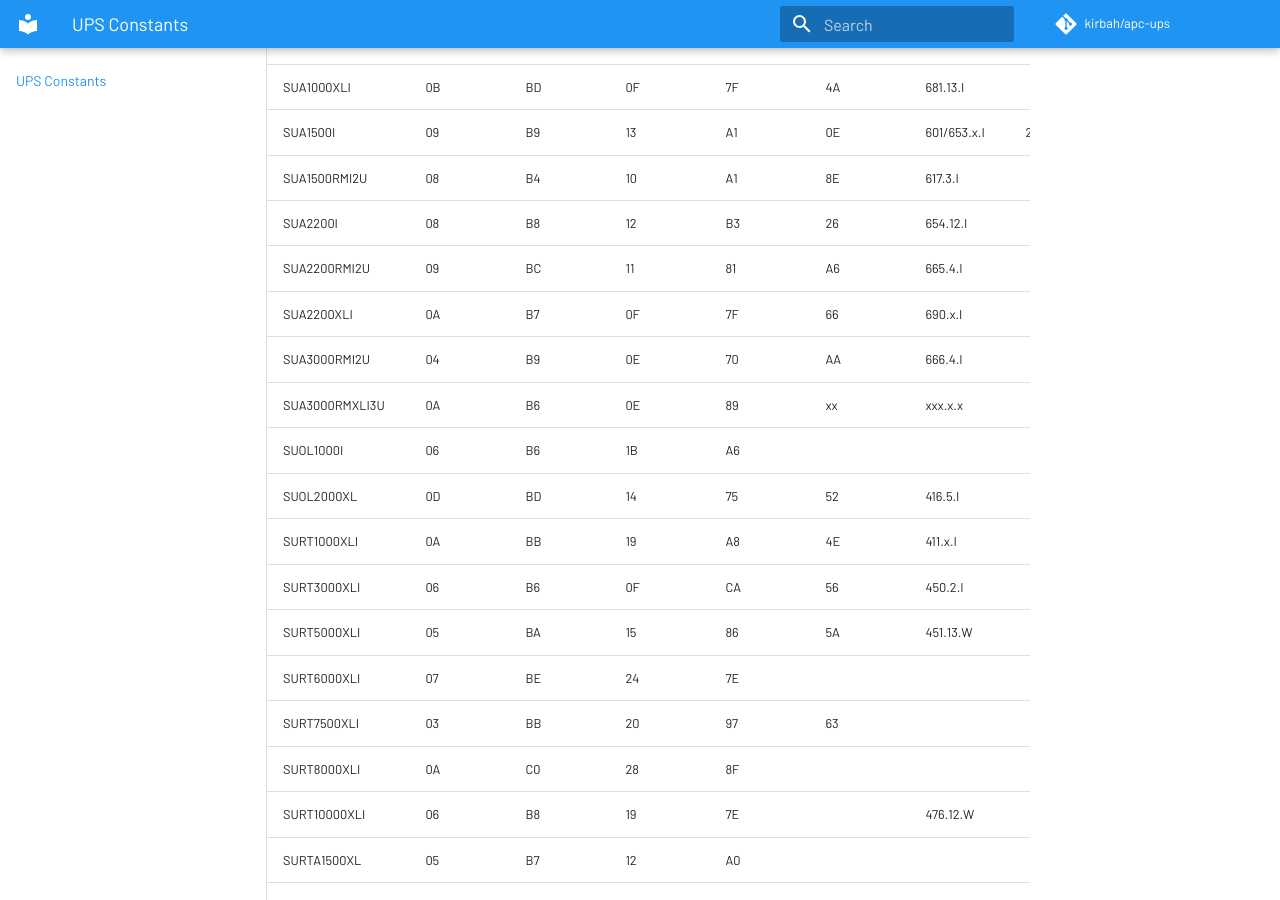
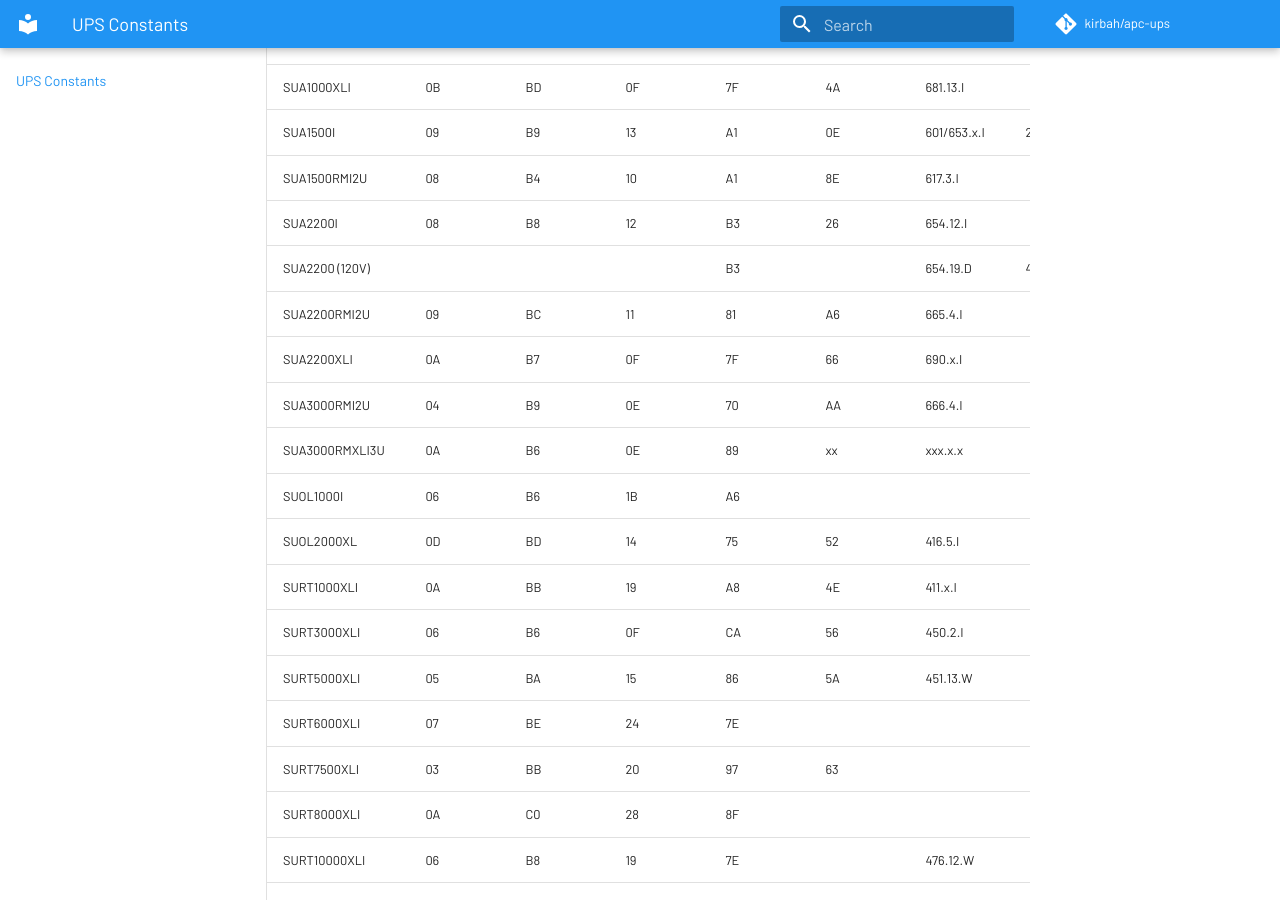
Before and after one commit to kirbah/apc-ups, an MkDocs documentation site: the page built from docs/UPS-constants.md, in a window 1280 px wide and 900 px high, scrolled down 2468 px. Built offline with MkDocs 1.6.1 and Material for MkDocs 9.7.7, drawn with Linux system fonts in a browser that asks for light colours; comment, search, counter and statistics services are not loaded.

Commit message:
Add SUA2200 (120V) battery constant

```diff
--- a/docs/UPS-constants.md
+++ b/docs/UPS-constants.md
@@ -59,6 +59,7 @@
 | SUA1500I         | 09 | B9 | 13 | A1 | 0E       | 601/653.x.I | 24v             |
 | SUA1500RMI2U     | 08 | B4 | 10 | A1 | 8E       | 617.3.I     |                 |
 | SUA2200I         | 08 | B8 | 12 | B3 | 26       | 654.12.I    |                 |
+| SUA2200 (120V)   |    |    |    | B3 |          | 654.19.D    | 48v             |
 | SUA2200RMI2U     | 09 | BC | 11 | 81 | A6       | 665.4.I     |                 |
 | SUA2200XLI       | 0A | B7 | 0F | 7F | 66       | 690.x.I     |                 |
 | SUA3000RMI2U     | 04 | B9 | 0E | 70 | AA       | 666.4.I     |                 |
```
